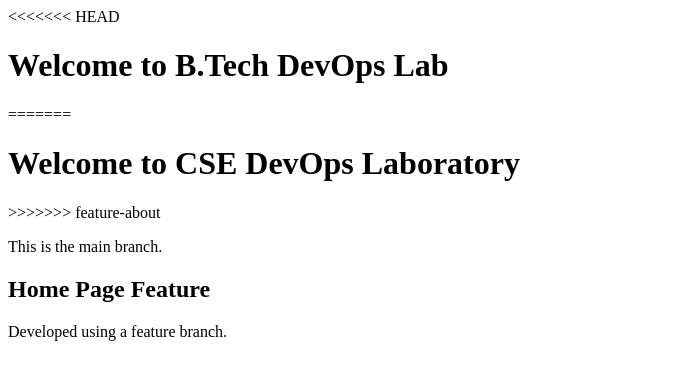
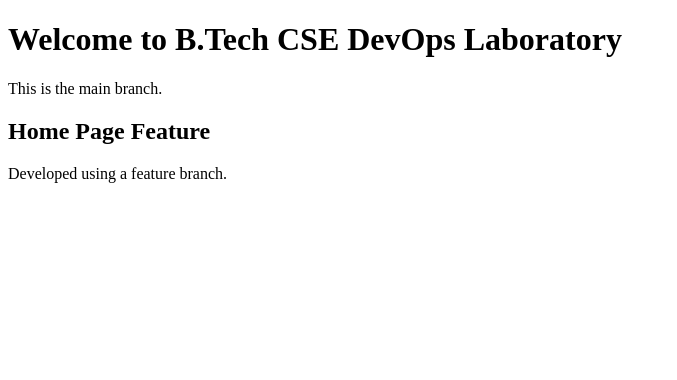
Before and after one commit to Manikanth-789/DevOps-Git-Lab, a plain HTML site: page index.html in a window 1280 px wide. Shown: the whole page, without its empty margins (0-677 px from the left). Drawn offline with Linux system fonts and the light colour scheme.

Commit message:
Resolve merge conflict

```diff
--- a/index.html
+++ b/index.html
@@ -4,11 +4,7 @@
 <title>DevOps Lab</title>
 </head>
 <body>
-<<<<<<< HEAD
-<h1>Welcome to B.Tech DevOps Lab</h1>
-=======
-<h1>Welcome to CSE DevOps Laboratory</h1>
->>>>>>> feature-about
+<h1>Welcome to B.Tech CSE DevOps Laboratory</h1>
 <p>This is the main branch.</p>
 <h2>Home Page Feature</h2>
 <p>Developed using a feature branch.</p>
```
